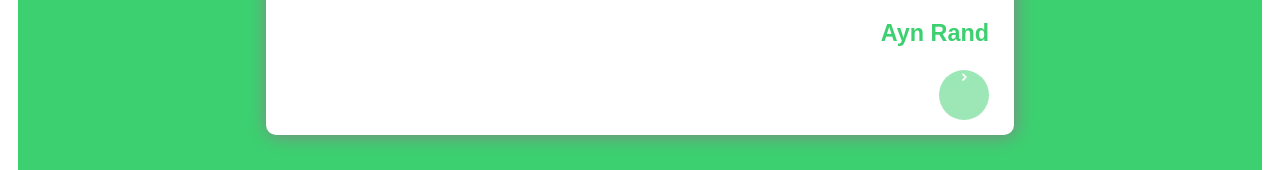
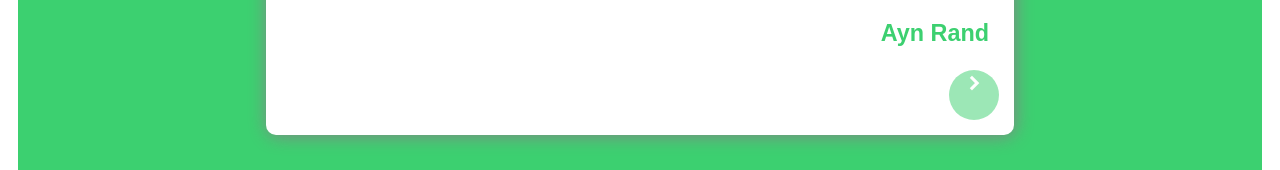
Before and after one commit to genesiski/cita, a React (Vite) app: page / in a window 1280 px wide. Shown: the part 421-591 px from the top of the page. Built offline with nearby package versions, Linux system fonts and the light colour scheme.

Commit message:
Update App.css

```diff
--- a/src/App.css
+++ b/src/App.css
@@ -59,7 +59,6 @@
 }
 
 .button{
-
   border: none;
   color: white;
   margin-right: 10px;
@@ -70,8 +69,9 @@
   justify-content: center;
   opacity: 0.5;
   transition: 0.3s;
-
-
+  cursor: pointer;
+  margin: auto 0;
+  font-size: 25px;
 }
 .button:hover{
 opacity: 1;
```
